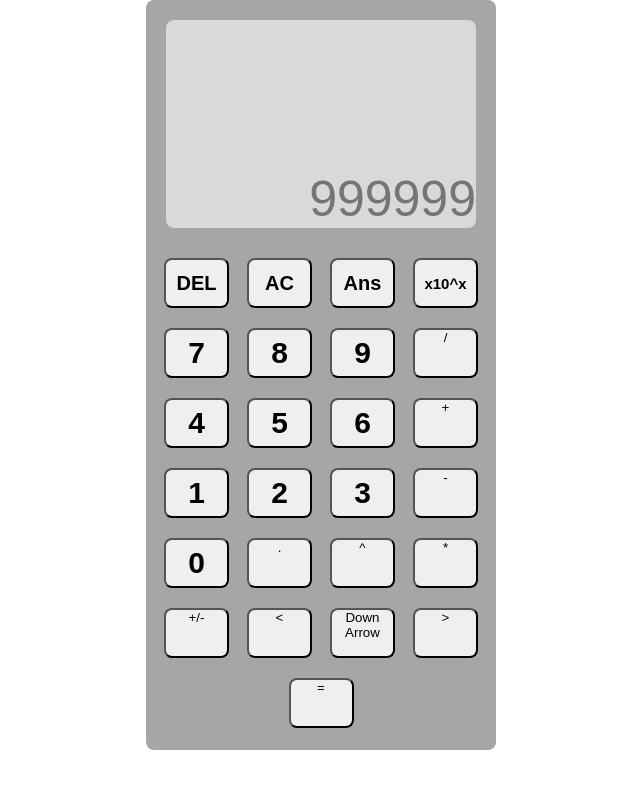
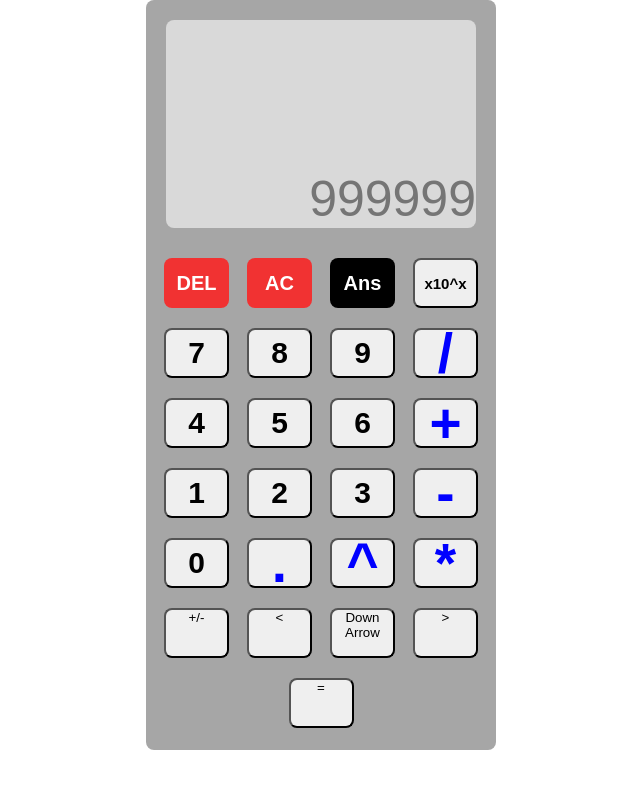
Before and after one commit to ElijahOluwasegun/web-calculator, a plain HTML site: page index.html in a window 1280 px wide. Shown: the whole page, without its empty margins (319-959 px from the left). Drawn offline with Linux system fonts and the light colour scheme.

Commit message:
Improved layout of buttons such that background-color and text color matches initial design
Removed unnecessary p element within buttons

```diff
--- a/css/style.css
+++ b/css/style.css
@@ -53,14 +53,23 @@ body {
     cursor: pointer;
 }
 
-.button-text {
+button.button-text {
     display: flex;
+    align-items: center;
     align-self: center;
     padding: 0px 10px;
     font-size: 20px;
     font-weight: bolder;
     text-align: center;
+    background-color: #F13232;
+    border: none;
+    color: white;
 }
+
+button.button-text:nth-last-child(2) {
+    background-color: black;
+}
+
 
 .button-number-small {
     display: flex;
@@ -79,3 +88,23 @@ body {
     font-weight: bolder;
     text-align: center;
 }
+
+.button-symbol {
+    display: flex;
+    padding: 0px 15px;
+    align-self: center;
+    font-size: 55px;
+    font-weight: bolder;
+    text-align: center;
+}
+
+button .button-symbol {
+    display: flex;
+    align-items: center;
+    align-self: center;
+    align-content: center;
+    justify-content: center;
+    justify-items: center;
+    justify-self: center;
+    color: blue;
+}
--- a/index.html
+++ b/index.html
@@ -11,34 +11,34 @@
         <!-- <label for="">Output</label> -->
         <input id="display" placeholder="999999" readonly>
         <div class="group-of-buttons">
-            <button onclick="backspace()" class="buttons"><p class="button-text">DEL</p></button>
-            <button onclick="clearDisplay('AC')" class="buttons"><p class="button-text">AC</p></button>
-            <button onclick="appendToDisplay('Ans')" class="buttons"><p class="button-text">Ans</p></button>
+            <button onclick="backspace()" class="buttons button-text">DEL</button>
+            <button onclick="clearDisplay('AC')" class="buttons button-text">AC</button>
+            <button onclick="appendToDisplay('Ans')" class="buttons button-text">Ans</button>
             <button onclick="appendToDisplay('x10^x')" class="buttons"><p class="button-number-small">x10^x</p></button>
         </div>
         <div class="group-of-buttons">
             <button onclick="appendToDisplay('7')" class="buttons"><p class="button-number">7</p></button>
             <button onclick="appendToDisplay('8')" class="buttons"><p class="button-number">8</p></button>
             <button onclick="appendToDisplay('9')" class="buttons"><p class="button-number">9</p></button>
-            <button onclick="appendToDisplay('/')" class="buttons">/</button>
+            <button onclick="appendToDisplay('/')" class="buttons"><p class="button-symbol">/</p></button>
         </div>
         <div class="group-of-buttons">
             <button onclick="appendToDisplay('4')" class="buttons"><p class="button-number">4</p></button>
             <button onclick="appendToDisplay('5')" class="buttons"><p class="button-number">5</p></button>
             <button onclick="appendToDisplay('6')" class="buttons"><p class="button-number">6</p></button>
-            <button onclick="appendToDisplay('+')" class="buttons">+</button>
+            <button onclick="appendToDisplay('+')" class="buttons"><p class="button-symbol">+</p></button>
         </div>
         <div class="group-of-buttons">
             <button onclick="appendToDisplay('1')" class="buttons"><p class="button-number">1</p></button>
             <button onclick="appendToDisplay('2')" class="buttons"><p class="button-number">2</p></button>
             <button onclick="appendToDisplay('3')" class="buttons"><p class="button-number">3</p></button>
-            <button onclick="appendToDisplay('-')" class="buttons">-</button>
+            <button onclick="appendToDisplay('-')" class="buttons"><p class="button-symbol">-</p></button>
         </div>
         <div class="group-of-buttons">
             <button onclick="appendToDisplay('0')" class="buttons"><p class="button-number">0</p></button>
-            <button onclick="appendToDisplay('.')" class="buttons">.</button>
-            <button onclick="appendToDisplay('^')" class="buttons">^</button>
-            <button onclick="appendToDisplay('*')" class="buttons">*</button>
+            <button onclick="appendToDisplay('.')" class="buttons"><p class="button-symbol">.</p></button>
+            <button onclick="appendToDisplay('^')" class="buttons"><p class="button-symbol">^</p></button>
+            <button onclick="appendToDisplay('*')" class="buttons"><p class="button-symbol">*</p></button>
         </div>
         <div class="group-of-buttons">
             <button onclick="toggleSign()" class="buttons">+/-</button>
```
